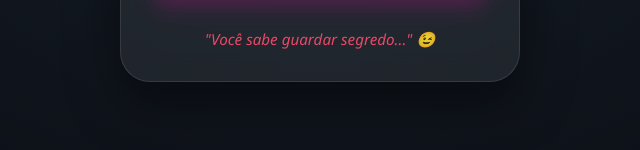
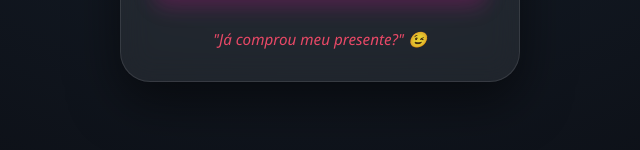
Before and after one commit to rodrigo2023al/convite, a plain HTML site: page index.html in a window 1280 px wide. Shown: the part 540-690 px from the top of the page, 320-960 px from the left. Drawn offline with Linux system fonts and the light colour scheme.

Commit message:
Update index.html

```diff
--- a/index.html
+++ b/index.html
@@ -118,7 +118,7 @@
         </a>
 
         <div class="footer">
-            "Você sabe guardar segredo..." 😉
+            "Já comprou meu presente?" 😉
         </div>
     </div>
 
```
